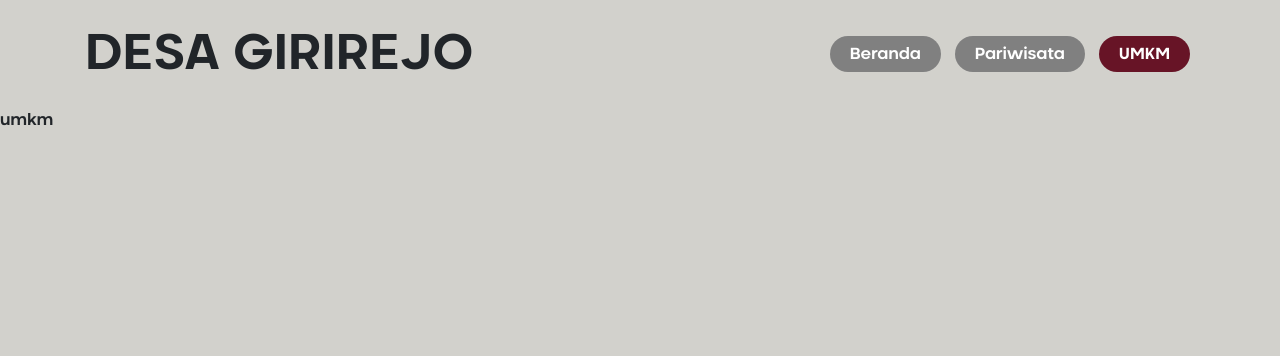
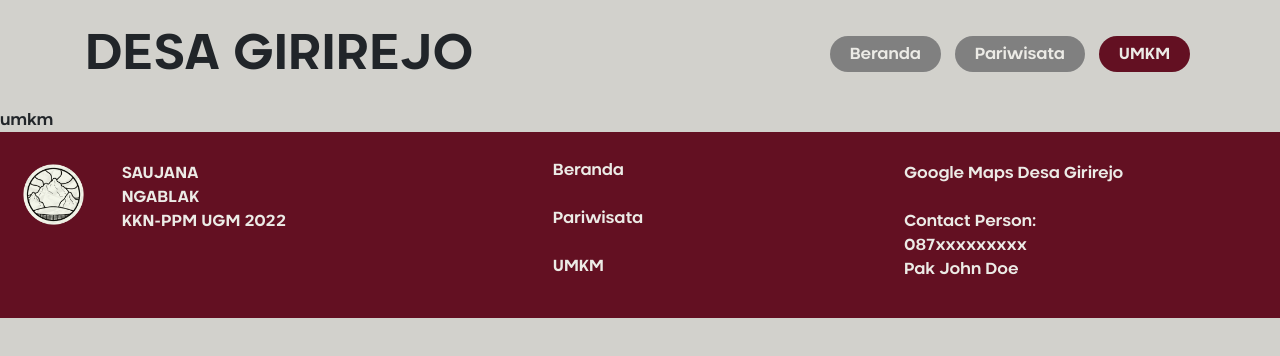
Before and after one commit to feliciawnn/sn-girirejo, a plain HTML site: page umkm.html in a window 1280 px wide. Drawn offline with nearby package versions, Linux system fonts and the light colour scheme.

Commit message:
Added footer and split header footer css

```diff
--- /dev/null
+++ b/styles/header_footer.css
@@ -0,0 +1,91 @@
+/* FONT FACE DECLARATION */
+@font-face {
+    font-family: Compadre;
+    src: url("../font/Compadre-Demo-Narrow.otf") format("opentype");
+}
+
+@font-face {
+    font-family: Neometric;
+    src: url("../font/neometric-2-cufonfonts/Neometric\ Alt\ Bold\ \(Regular\).otf") format("opentype");
+}
+
+body{
+    font-family: Neometric;
+    background-color: #D2D1CC;
+}
+
+/* NAVIGATION BAR STYLING */
+.header{
+    display: flex;
+    align-items: center;
+    justify-content: space-between;
+    padding-top: 24px;
+    padding-bottom: 24px;
+}
+
+.top-navbar{
+    display: inline-block;
+}
+
+.nav-elem{
+    background-color: grey;
+    padding: 10px 20px;
+    margin: 0 5px;
+    border-radius: 40px;
+    text-decoration: none;
+    color: #ecebe6;
+}
+
+.nav-elem:hover{
+    background-color: #efefef;
+    color: #000;
+    transition: 0.3s;
+    text-decoration: none;
+}
+
+.compadre-font{
+    font-family: Compadre;
+}
+
+.main-title{
+    display: inline-block;
+    margin: 0;
+    font-size: 50px;
+}
+
+.nav-active{
+    background-color: #631022;
+}
+
+/* FOOTER */
+.page-footer{
+    background-color: #631022;
+}
+
+.logo{
+    padding-top: 24px;
+    width:100%;
+}
+
+.footer-txt{
+    color: #ecebe6;
+    margin: 0;
+}
+
+.footer-top{
+    padding-top: 8%;
+}
+
+.footer-a{
+    text-decoration: none;
+    color: #ecebe6;
+}
+
+.footer-a:hover{
+    color: #888888;
+}
+
+li{
+    list-style: none;
+    padding-bottom: 24px;
+}
--- a/styles/index.css
+++ b/styles/index.css
@@ -1,62 +1,3 @@
-/* FONT FACE DECLARATION */
-@font-face {
-    font-family: Compadre;
-    src: url("../font/Compadre-Demo-Narrow.otf") format("opentype");
-}
-
-@font-face {
-    font-family: Neometric;
-    src: url("../font/neometric-2-cufonfonts/Neometric\ Alt\ Bold\ \(Regular\).otf") format("opentype");
-}
-
-body{
-    font-family: Neometric;
-    background-color: #D2D1CC;
-}
-
-/* NAVIGATION BAR STYLING */
-.header{
-    display: flex;
-    align-items: center;
-    justify-content: space-between;
-    padding-top: 24px;
-    padding-bottom: 24px;
-}
-
-.top-navbar{
-    display: inline-block;
-}
-
-.nav-elem{
-    background-color: grey;
-    padding: 10px 20px;
-    margin: 0 5px;
-    border-radius: 40px;
-    text-decoration: none;
-    color: #FFF;
-}
-
-.nav-elem:hover{
-    background-color: #efefef;
-    color: #000;
-    transition: 0.3s;
-    text-decoration: none;
-}
-
-.compadre-font{
-    font-family: Compadre;
-}
-
-.main-title{
-    display: inline-block;
-    margin: 0;
-    font-size: 50px;
-}
-
-.nav-active{
-    background-color: #671426;
-}
-
 /* SECTIONS */
 .section-title{
     text-align: center;
@@ -66,7 +7,7 @@ body{
 .card-elem{
     background-color: #000;
     height: 400px;
-    color: #FFF;
+    color: #ecebe6;
     text-align: center;
     border-radius: 50px;
 }
@@ -112,7 +53,7 @@ body{
     position: absolute;
     right: 0;
     top: 50%;
-    color: #FFF;
+    color: #ecebe6;
     text-align: right;
     padding-right: 72px;
     font-size: 500%;
--- a/umkm.html
+++ b/umkm.html
@@ -2,7 +2,7 @@
 <html>
     <head>
         <link rel="stylesheet" href="https://cdn.jsdelivr.net/npm/bootstrap@4.1.3/dist/css/bootstrap.min.css" integrity="sha384-MCw98/SFnGE8fJT3GXwEOngsV7Zt27NXFoaoApmYm81iuXoPkFOJwJ8ERdknLPMO" crossorigin="anonymous">
-        <link rel="stylesheet" href="./styles/index.css">
+        <link rel="stylesheet" href="./styles/header_footer.css">
         <link rel="shortcut icon" href="./images/logo.ico">
         <title>Desa Girirejo | UMKM</title>
     </head>
@@ -19,5 +19,35 @@
         </div>
 
         umkm
+
+        <div class="container-fluid page-footer">
+            <div class="row">
+                <div class="col-1">
+                    <img class="logo" src="./images/logo.png">
+                </div>
+                <div class="col">
+                    <p class="footer-txt footer-top">SAUJANA</p>
+                    <p class="footer-txt">NGABLAK</p>
+                    <p class="footer-txt">KKN-PPM UGM 2022</p>
+                </div>
+
+                <div class="col">
+                    <ul>
+                        <li class="footer-top"><a class="footer-a" href="./index.html">Beranda</a></li>
+                        <li><a class="footer-a"href="./pariwisata.html">Pariwisata</a></li>
+                        <li><a class="footer-a" href="./umkm.html">UMKM</a></li>
+                    </ul>
+                </div>
+                <div class="col">
+                    <div class="footer-top">
+                        <a class="footer-a" href="#">Google Maps Desa Girirejo</a>
+                    </div>
+                    <br>
+                    <p class="footer-txt">Contact Person:</p>
+                    <p class="footer-txt">087xxxxxxxxx</p>
+                    <p class="footer-txt"><b>Pak John Doe</b></p>
+                </div>
+            </div>
+        </div>
     </body>
 </html>
```
Also changed, not shown: index.html (+32 -0 lines), pariwisata.html (+31 -1 lines).
